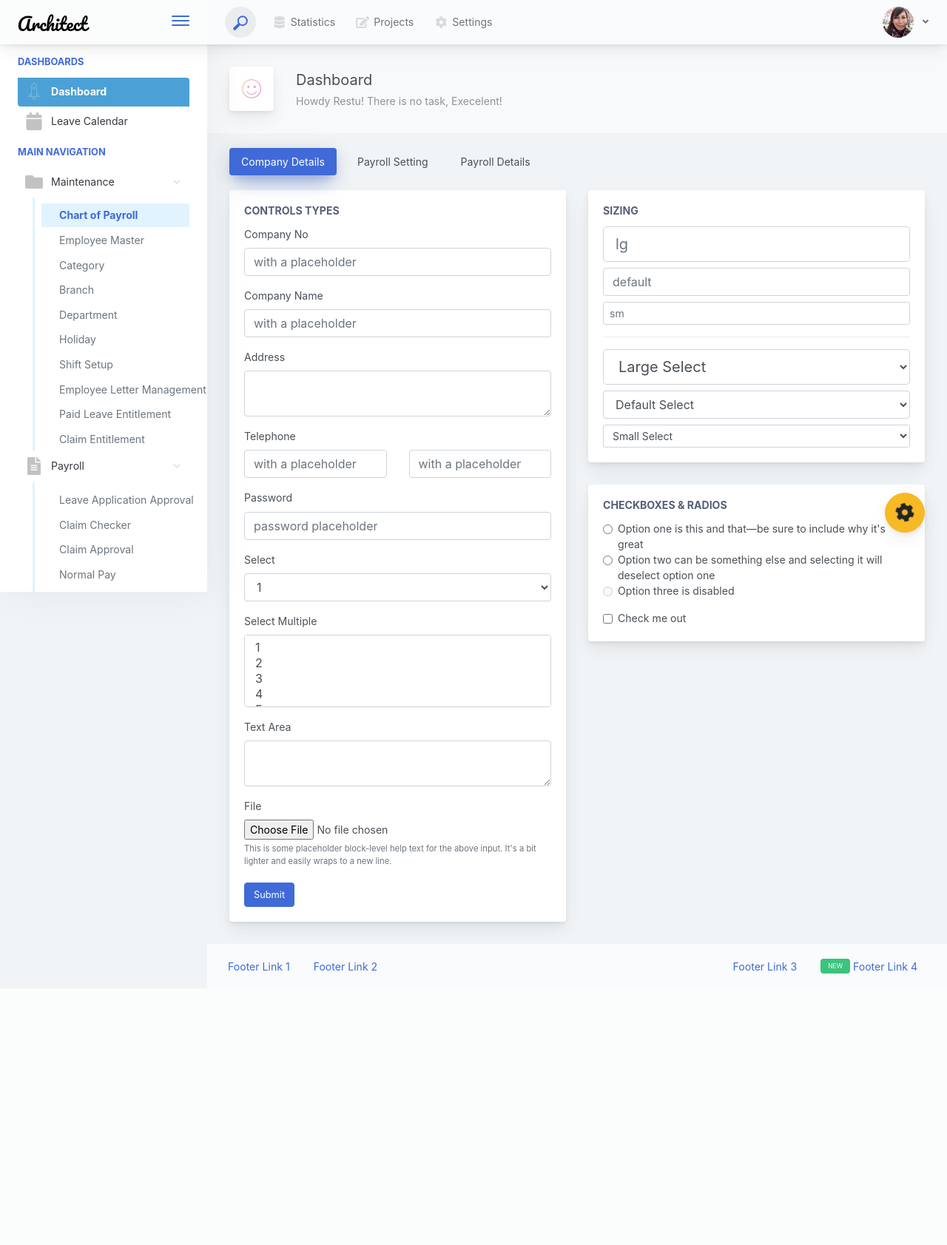
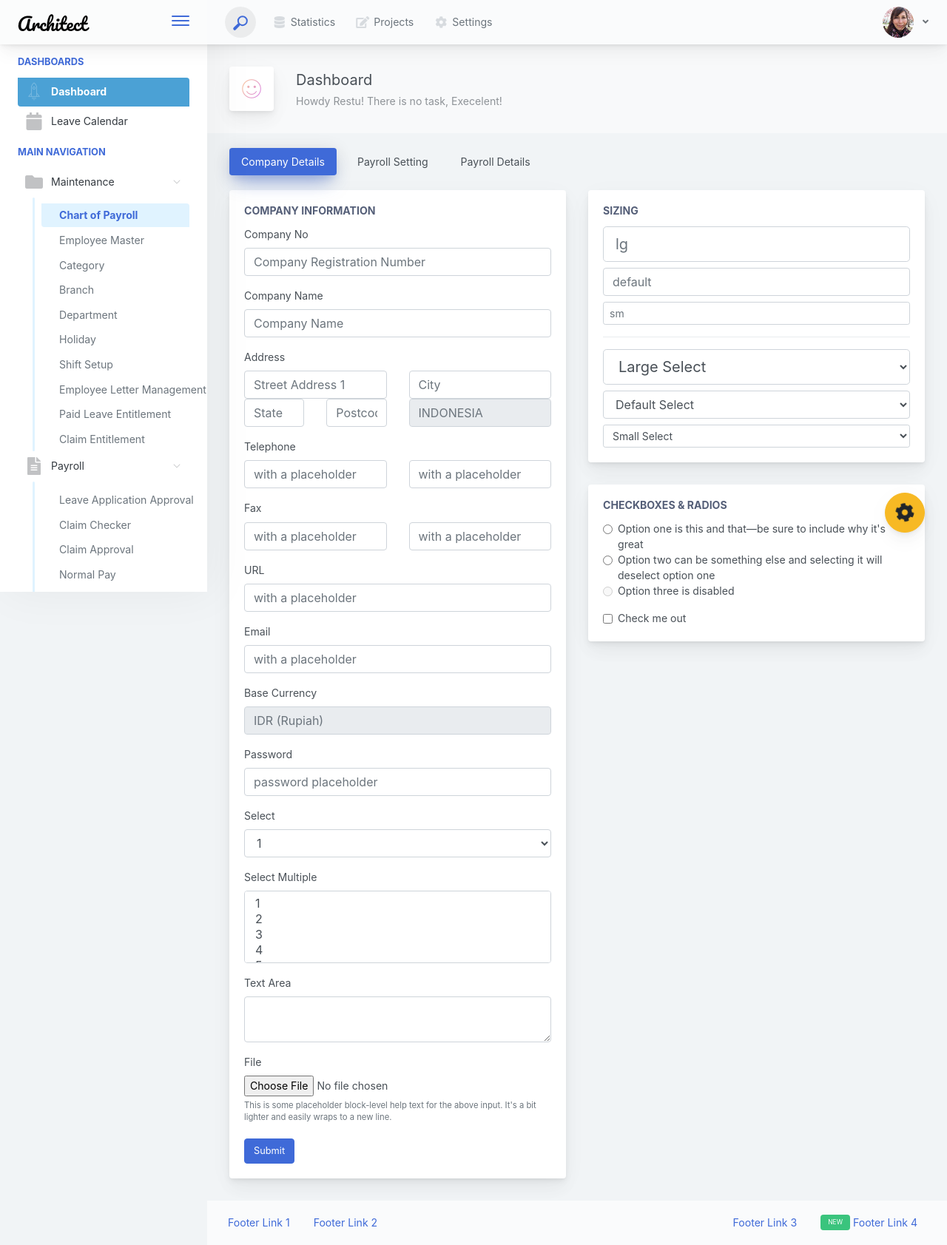
Before and after one commit to restufh12/circaproject, a CodeIgniter app: a page that uses application/views/payrollmanagement/vpayrollsetting.php in a window 1280 px wide. Shown: the whole page at 74% size. Before the commit the page ends 1316 px from the top, so only its background shows below. Run offline with CodeIgniter, Linux system fonts and the light colour scheme; some libraries are stand-ins or nearby versions.

Commit message:
aaaaaaaaa

```diff
--- a/application/views/payrollmanagement/vpayrollsetting.php
+++ b/application/views/payrollmanagement/vpayrollsetting.php
@@ -22,19 +22,40 @@
             <div class="row">
                 <div class="col-md-6">
                     <div class="main-card mb-3 card">
-                        <div class="card-body"><h5 class="card-title">Controls Types</h5>
+                        <div class="card-body">
                             <form class="">
+                                <h5 class="card-title">Company Information</h5>
                                 <div class="position-relative form-group">
                                     <label for="exampleEmail" class="">Company No</label>
-                                    <input name="text" id="text" placeholder="with a placeholder" type="text" class="form-control">
+                                    <input name="text" id="text" placeholder="Company Registration Number" type="text" class="form-control">
                                 </div>
                                 <div class="position-relative form-group">
                                     <label for="exampleEmail" class="">Company Name</label>
-                                    <input name="text" id="text" placeholder="with a placeholder" type="text" class="form-control">
+                                    <input name="text" id="text" placeholder="Company Name" type="text" class="form-control">
                                 </div>
                                 <div class="position-relative form-group">
                                     <label for="exampleEmail" class="">Address</label>
-                                    <textarea name="text" id="exampleText" class="form-control"></textarea>
+                                    <div class="row">
+                                        <div class="col-sm-12 col-md-6">
+                                            <input name="text" id="text" placeholder="Street Address 1" type="text" class="form-control">
+                                        </div>
+                                        <div class="col-sm-12 col-md-6">
+                                            <input name="text" id="text" placeholder="City" type="text" class="form-control">
+                                        </div>
+                                        <div class="col-sm-12 col-md-6">
+                                            <div class="row">
+                                                <div class="col-sm-12 col-md-6">
+                                                    <input name="text" id="text" placeholder="State" type="text" class="form-control">
+                                                </div>
+                                                <div class="col-sm-12 col-md-6">
+                                                    <input name="text" id="text" placeholder="Postcode" type="text" class="form-control">
+                                                </div>
+                                            </div>
+                                        </div>
+                                        <div class="col-sm-12 col-md-6">
+                                            <input name="text" id="text" placeholder="INDONESIA" type="text" class="form-control" disabled="disabled">
+                                        </div>
+                                    </div>
                                 </div>
                                 <div class="position-relative form-group">
                                     <label for="exampleEmail" class="">Telephone</label>
@@ -47,6 +68,31 @@
                                         </div>
                                     </div>
                                 </div>
+                                <div class="position-relative form-group">
+                                    <label for="exampleEmail" class="">Fax</label>
+                                    <div class="row">
+                                        <div class="col-sm-12 col-md-6">
+                                            <input name="text" id="text" placeholder="with a placeholder" type="text" class="form-control">
+                                        </div>
+                                        <div class="col-sm-12 col-md-6">
+                                            <input name="text" id="text" placeholder="with a placeholder" type="text" class="form-control">
+                                        </div>
+                                    </div>
+                                </div>
+                                <div class="position-relative form-group">
+                                    <label for="exampleEmail" class="">URL</label>
+                                    <input name="text" id="text" placeholder="with a placeholder" type="text" class="form-control">
+                                </div>
+                                <div class="position-relative form-group">
+                                    <label for="exampleEmail" class="">Email</label>
+                                    <input name="email" id="text" placeholder="with a placeholder" type="email" class="form-control">
+                                </div>
+                                <div class="position-relative form-group">
+                                    <label for="exampleEmail" class="">Base Currency</label>
+                                    <input name="text" id="text" placeholder="IDR (Rupiah)" type="text" class="form-control" disabled="disabled">
+                                </div>
+
+
                                 <div class="position-relative form-group"><label for="examplePassword" class="">Password</label><input name="password" id="examplePassword" placeholder="password placeholder" type="password" class="form-control"></div>
                                 <div class="position-relative form-group"><label for="exampleSelect" class="">Select</label><select name="select" id="exampleSelect" class="form-control">
                                     <option>1</option>
```
